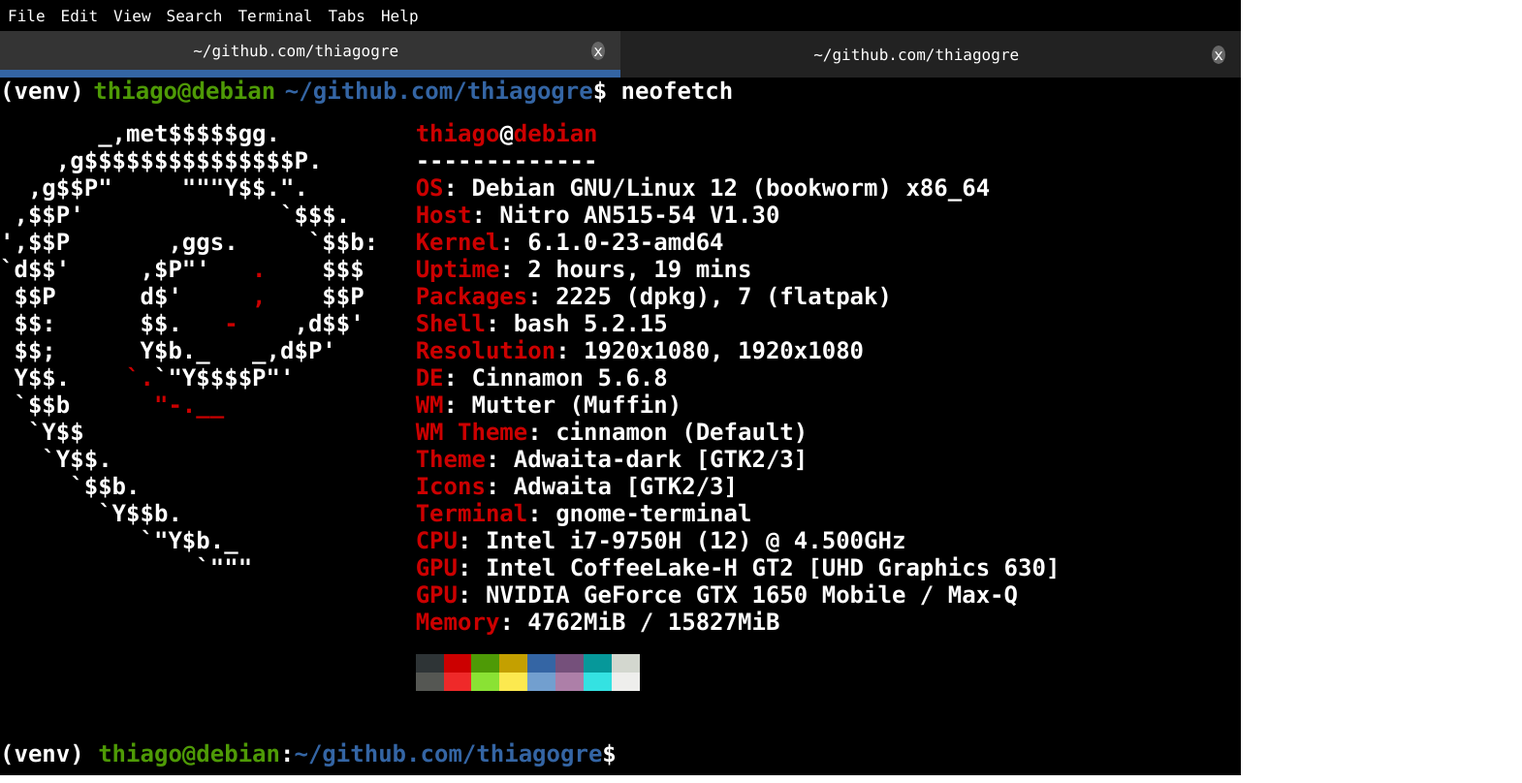
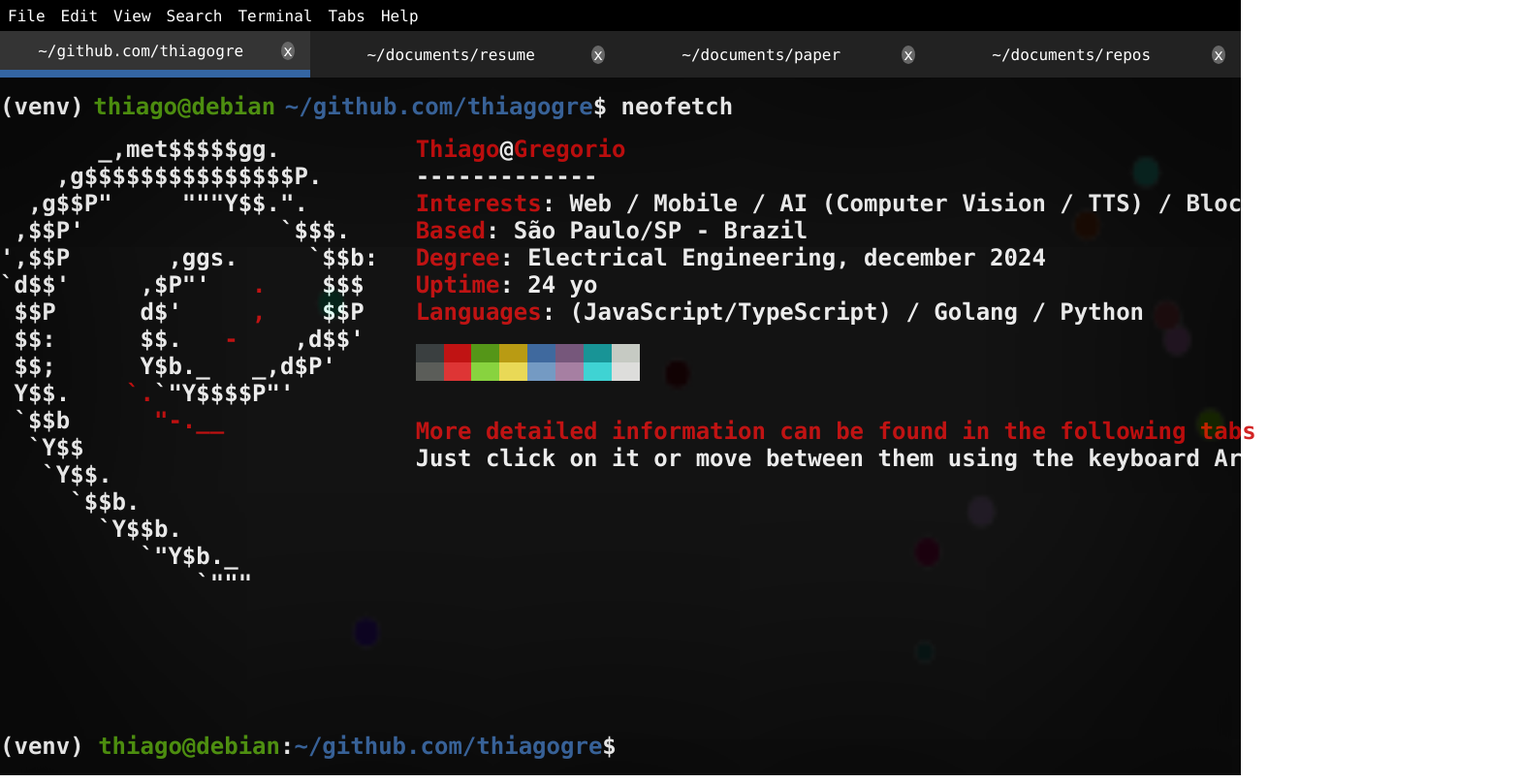
Before and after one commit to thiagogre/thiagogre.github.io, a plain HTML site: page index.html in a window 1280 px wide. Shown: the whole page at 97% size, 1570 px wide, since content can reach past the window. Drawn offline with Linux system fonts and the light colour scheme.

Commit message:
add personal info and new tabs

```diff
--- a/index.html
+++ b/index.html
@@ -23,14 +23,22 @@
             <div><span>~/github.com/thiagogre</span></div>
             <div><span>x</span></div>
         </div>
-        <div class="tab" data-id="wip">
-            <div><span>~/github.com/thiagogre</span></div>
+        <div class="tab" data-id="resume">
+            <div><span>~/documents/resume</span></div>
+            <div><span>x</span></div>
+        </div>
+        <div class="tab" data-id="paper">
+            <div><span>~/documents/paper</span></div>
+            <div><span>x</span></div>
+        </div>
+        <div class="tab" data-id="repos">
+            <div><span>~/documents/repos</span></div>
             <div><span>x</span></div>
         </div>
     </div>
     <canvas id="canvas"></canvas>
-    <main id="neofetch" class="active">
-        <div>
+    <main id="neofetch" class="translucent active">
+        <div class="shell-container">
             <b>(venv)</b> <span class="green"><b>thiago@debian</b></span>:<span
                 class="blue"><b>~/github.com/thiagogre</b></span><b>$ neofetch</b>
             <div class="row">
@@ -54,25 +62,13 @@
 <b>              `&quot;&quot;&quot;</b>
                 </pre>
                 <pre>
-    <span class="red"><b>thiago</b></span><b>@</b><span class="red"><b>debian</b></span>
+    <span class="red"><b>Thiago</b></span><b>@</b><span class="red"><b>Gregorio</b></span>
     <b>-------------</b>
-    <span class="red"><b>OS</b></span><b>: Debian GNU/Linux 12 (bookworm) x86_64</b>
-    <span class="red"><b>Host</b></span><b>: Nitro AN515-54 V1.30</b>
-    <span class="red"><b>Kernel</b></span><b>: 6.1.0-23-amd64</b>
-    <span class="red"><b>Uptime</b></span><b>: 2 hours, 19 mins</b>
-    <span class="red"><b>Packages</b></span><b>: 2225 (dpkg), 7 (flatpak)</b>
-    <span class="red"><b>Shell</b></span><b>: bash 5.2.15</b>
-    <span class="red"><b>Resolution</b></span><b>: 1920x1080, 1920x1080</b>
-    <span class="red"><b>DE</b></span><b>: Cinnamon 5.6.8</b>
-    <span class="red"><b>WM</b></span><b>: Mutter (Muffin)</b>
-    <span class="red"><b>WM Theme</b></span><b>: cinnamon (Default)</b>
-    <span class="red"><b>Theme</b></span><b>: Adwaita-dark [GTK2/3]</b>
-    <span class="red"><b>Icons</b></span><b>: Adwaita [GTK2/3]</b>
-    <span class="red"><b>Terminal</b></span><b>: gnome-terminal</b>
-    <span class="red"><b>CPU</b></span><b>: Intel i7-9750H (12) @ 4.500GHz</b>
-    <span class="red"><b>GPU</b></span><b>: Intel CoffeeLake-H GT2 [UHD Graphics 630]</b>
-    <span class="red"><b>GPU</b></span><b>: NVIDIA GeForce GTX 1650 Mobile / Max-Q</b>
-    <span class="red"><b>Memory</b></span><b>: 4762MiB / 15827MiB</b>
+    <span class="red"><b>Interests</b></span><b>: Web / Mobile / AI (Computer Vision / TTS) / Blockchain technologies </b>
+    <span class="red"><b>Based</b></span><b>: São Paulo/SP - Brazil</b>
+    <span class="red"><b>Degree</b></span><b>: Electrical Engineering, december 2024</b>
+    <span class="red"><b>Uptime</b></span><b>: 24 yo</b>
+    <span class="red"><b>Languages</b></span><b>: (JavaScript/TypeScript) / Golang / Python </b>
 
     <span style="background-color:#2E3436"><span style="color:#2E3436">   </span></span><span
         style="background-color:#CC0000"><span class="red">   </span></span><span
@@ -90,6 +86,11 @@
         style="background-color:#AD7FA8"><span style="color:#AD7FA8">   </span></span><span
         style="background-color:#34E2E2"><span style="color:#34E2E2">   </span></span><span
         style="background-color:#EEEEEC"><span style="color:#EEEEEC">   </span></span>
+
+
+    <span class="red"><b>More detailed information can be found in the following tabs</b></span>
+    <b>Just click on it or move between them using the keyboard Arrows :)</b>
+
                 </pre>
             </div>
         </div>
@@ -97,7 +98,14 @@
             <pre><b>(venv) <span class="green"><b>thiago@debian</b></span>:<span class="blue"><b>~/github.com/thiagogre</b></span>$</b></pre>
         </div>
     </main>
-    <main id="WIP"></main>
+    <main id="resume">
+        <!-- <iframe title="Resume" width="100%" height="100%" frameborder="0" src="./resume.pdf"></iframe> -->
+    </main>
+    <main id="paper">
+        <iframe title="Paper" width="100%" height="100%" frameborder="0" src="./paper.pdf"></iframe>
+    </main>
+    <main id="repos">
+    </main>
 </body>
 <script src="./canvas.js"></script>
 <script src="./tabs.js"></script>
```
Also changed, not shown: 1 other file.
